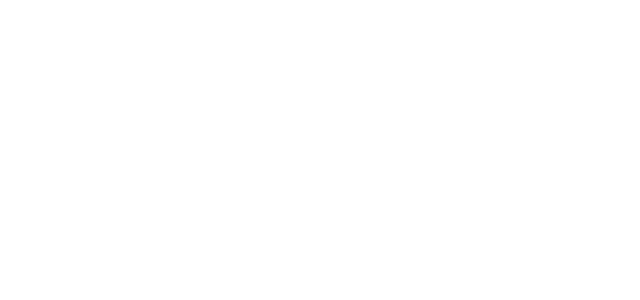
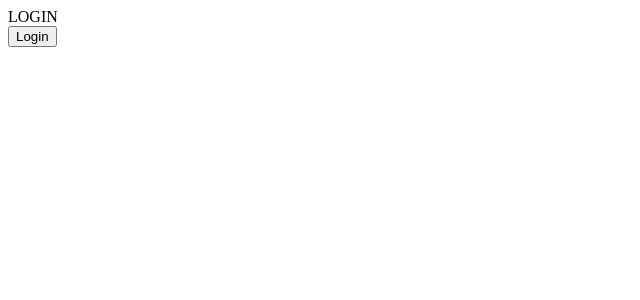
Before and after one commit to Tomig02/MERN-voting-app-frontend, a React (Create React App) app: page /login in a window 1280 px wide. Shown: the top 300 px of the page, without its empty margins (0-640 px from the left). Built offline with nearby package versions, Linux system fonts and the light colour scheme.

Commit message:
simple context routing

```diff
--- a/src/App.js
+++ b/src/App.js
@@ -1,6 +1,16 @@
+import React, { useContext } from "react";
+import {RouteContext, pageMap} from "./routing";
+
+import Login from './routes/Login';
+import Main from './routes/Main';
 
 export default function App() {
-   	return (
-    	<div className="App"></div>
+   	const {path} = useContext(RouteContext);
+
+	return (
+    	<div className="App">
+			{path === pageMap.main? <Main/>: null}
+			{path === pageMap.login? <Login/>: null}
+		</div>
   	);
 }
--- a/src/index.js
+++ b/src/index.js
@@ -1,10 +1,13 @@
 import React from 'react';
 import ReactDOM from 'react-dom';
 import App from './App';
+import {Router} from './routing';
 
 ReactDOM.render(
   	<React.StrictMode>
-    	<App />
+		<Router>
+    		<App />
+		</Router>
   	</React.StrictMode>,
   	document.getElementById('root')
 );
--- /dev/null
+++ b/src/routes/Login.js
@@ -0,0 +1,18 @@
+import React, { useContext } from "react";
+import {RouteContext} from "../routing";
+
+export default function LoginRoute(){
+	const {setLogged, setPath} = useContext(RouteContext);
+
+	const login = () => {
+		setLogged(true);
+		setPath("main")
+	}
+
+	return(
+		<div>
+			<div>LOGIN</div>
+			<button onClick={login}>Login</button>
+		</div>
+	)
+}
--- /dev/null
+++ b/src/routes/Main.js
@@ -0,0 +1,6 @@
+
+export default function MainRoute(){
+	return(
+		<div>MAIN</div>
+	)
+}
--- /dev/null
+++ b/src/routing.js
@@ -0,0 +1,35 @@
+import {useState, createContext, useEffect} from "react";
+
+export const pageMap = {
+    login: "login",
+    main: "main"
+}
+export const RouteContext = createContext(pageMap);
+
+export const Router = ({children}) => {
+    let urlPath = window.location.pathname.slice(1).toLowerCase()
+
+    const [path, setPath] = useState(urlPath || pageMap.main);
+    const [logged, setLogged] = useState(false);
+
+    useEffect(() => {
+        console.log("rerender, path: ", path);
+        if(!logged & path !== pageMap.login){
+            setPath(pageMap.login);
+            window.history.replaceState({}, "Something", path);
+        }
+        else{
+            window.history.pushState({}, "Something", path);
+        }
+    }, [path, logged]);
+
+    return (
+        <RouteContext.Provider value={{
+            path: path,
+            setPath: setPath,
+            setLogged: setLogged
+        }}>
+            {children}
+        </RouteContext.Provider>
+    );
+}
```
